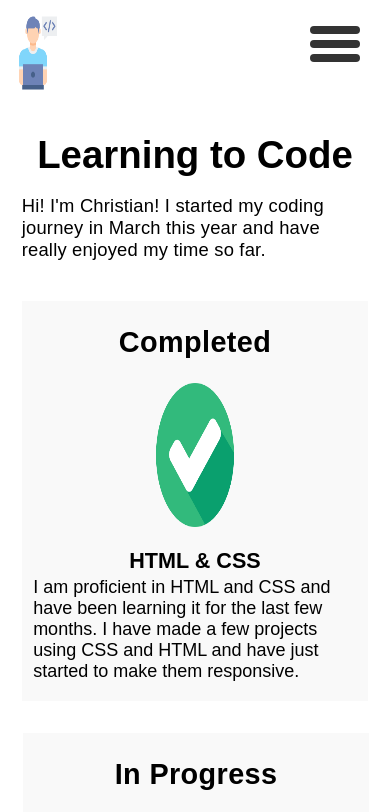
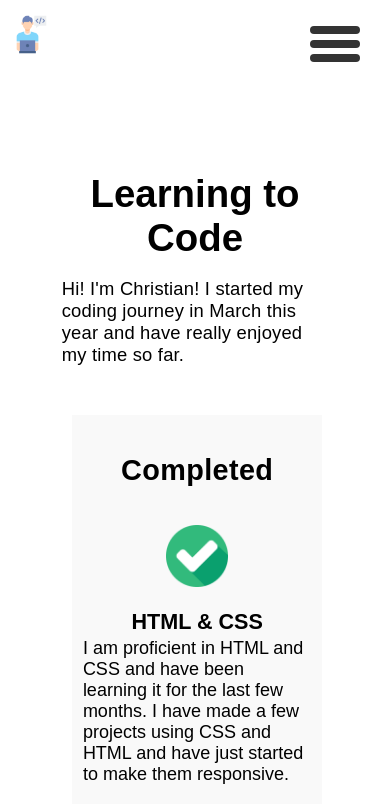
Before and after one commit to CALChris1/Personal-portfolio, a plain HTML site: page index.html in a window 390 px wide. Shown: the top 812 px of the page. Drawn offline with Linux system fonts and the light colour scheme.

Commit message:
Updates styling to make web app more responsive

```diff
--- a/index.html
+++ b/index.html
@@ -8,6 +8,7 @@
     <link rel="stylesheet" href="style.css" />
   </head>
   <body>
+  <section class="page-wrapper">
     <section class="menu-bar">
       <div id="logo">
         <img class="logo" src="assets/programmer.png" alt="Logo" />
@@ -35,6 +36,7 @@
       </aside>
     </section>
 
+    <section class="content-wrapper">
       <section class="introduction">
         <div>
           <h1 class="learning">Learning to Code</h1>
@@ -45,11 +47,12 @@
         </div>
       </section>
 
+<!--      <section class="boxes-wrapper">-->
         <section class="boxes">
           <div class="box1">
             <h1 class="title1">Completed</h1>
             <div id="picture1">
-          <img class="picture1" src="assets/checked.png" alt="Completed logo" />
+              <img class="picture1 icons" src="assets/checked.png" alt="Completed logo" />
             </div>
             <h3 class="html-css">HTML & CSS</h3>
             <p class="explanation1">
@@ -63,7 +66,7 @@
             <h1 class="title2">In Progress</h1>
             <div id="picture2">
               <img
-            class="picture2"
+                class="picture2 icons"
                 src="assets/settings.png"
                 alt="In Progress logo"
               />
@@ -80,7 +83,7 @@
             <h1 class="title3">Upcoming</h1>
             <div id="picture3">
               <img
-            class="picture3"
+                class="picture3 icons"
                 src="assets/upcoming.png"
                 alt="Completed logo"
               />
@@ -93,5 +96,9 @@
             </p>
           </div>
         </section>
+<!--      </section>-->
+    </section>
+
+  </section>
   </body>
 </html>
--- a/style.css
+++ b/style.css
@@ -5,14 +5,11 @@ body {
 }
 
 .menu-bar {
-  height: 20vh;
   display: flex;
   flex-direction: row;
 }
 
 .logo {
-  height: 14vh;
-  width: 12vw;
   padding: 15px;
   padding-left: 2vw;
 }
@@ -225,7 +222,6 @@ a:hover {
 
 .introduction {
   display: flex;
-  height: 10vh;
   align-items: center;
   justify-content: center;
   padding: 10px;
@@ -250,17 +246,15 @@ a:hover {
   flex-direction: row;
   justify-content: center;
   align-items: center;
-  padding-left: 10vw;
-  padding-right: 10vw;
-  padding-top: 7vh;
+  gap: 20px;
+  padding: 20px;
+  max-width: 80%;
 }
 
 .box1 {
-  width: 25%;
   flex: 1;
   border: 1px solid #f9f9f9;
   background-color: #f9f9f9;
-  margin-right: 5vw;
 }
 
 .title1 {
@@ -273,10 +267,6 @@ a:hover {
   display: flex;
   justify-content: center;
   align-items: center;
-}
-.picture1 {
-  width: 15vw;
-  height: 20vh;
 }
 
 .html-css {
@@ -292,12 +282,9 @@ a:hover {
 }
 
 .box2 {
-  width: 30%;
   border: 1px solid #f9f9f9;
   background-color: #f9f9f9;
-  margin-right: 5vw;
   flex: 1;
-  align-self: stretch;
 }
 
 .title2 {
@@ -310,10 +297,6 @@ a:hover {
   display: flex;
   justify-content: center;
   align-items: center;
-}
-.picture2 {
-  width: 15vw;
-  height: 20vh;
 }
 
 .js {
@@ -329,7 +312,6 @@ a:hover {
 }
 
 .box3 {
-  width: 25%;
   border: 1px solid #f9f9f9;
   background-color: #f9f9f9;
   flex: 1;
@@ -346,10 +328,6 @@ a:hover {
   justify-content: center;
   align-items: center;
 }
-.picture3 {
-  width: 15vw;
-  height: 20vh;
-}
 
 .react {
   text-align: center;
@@ -363,9 +341,31 @@ a:hover {
   font-size: 1.25em;
 }
 
+.logo {
+  width: 20%;
+}
+
+@media screen and (max-width: 2000px) {
+  .logo {
+    width: 30%;
+  }
+}
+
+@media screen and (max-width: 1390px) {
+  #home {
+    padding-left: 32vw;
+  }
+  .logo {
+    width: 30%;
+  }
+}
+
 @media screen and (max-width: 1300px) {
   #home {
     padding-left: 32vw;
+  }
+  .logo {
+    width: 30%;
   }
 }
 
@@ -373,15 +373,24 @@ a:hover {
   #home {
     padding-left: 28vw;
   }
+  .logo {
+    width: 30%;
+  }
 }
 
 @media screen and (max-width: 1080px) {
   #home {
     padding-left: 24vw;
   }
+  .logo {
+    width: 30%;
+  }
 }
 
 @media screen and (max-width: 1000px) {
+  .logo {
+    width: 10%;
+  }
   .menu-bar {
     display: none;
   }
@@ -397,11 +406,6 @@ a:hover {
 
   #home {
     padding-left: 20vw;
-  }
-
-  .logo {
-    height: 13vh;
-    width: 17.5vw;
   }
 
   .boxes {
@@ -441,30 +445,10 @@ a:hover {
     padding-right: 10vw;
   }
 
-  .logo {
-    height: 11vh;
-    width: 13vw;
-  }
-
-  .picture1,
-  .picture2,
-  .picture3 {
-    height: 18vh;
-  }
 }
 
 @media screen and (max-width: 700px) {
-  .logo {
-    height: 10vh;
-    width: 12vw;
-  }
 
-  .picture1,
-  .picture2,
-  .picture3 {
-    height: 16.5vh;
-    width: 17vw;
-  }
 
   .description {
     font-size: 1.15em;
@@ -490,17 +474,7 @@ a:hover {
     padding-right: 7vw;
   }
 
-  .logo {
-    height: 9vh;
-    width: 14vw;
-  }
 
-  .picture1,
-  .picture2,
-  .picture3 {
-    height: 17vh;
-    width: 20vw;
-  }
 }
 
 @media screen and (max-width: 500px) {
@@ -510,15 +484,22 @@ a:hover {
     padding-right: 6vw;
   }
 
-  .logo {
-    height: 9vh;
-    width: 13vw;
-  }
+}
 
-  .picture1,
-  .picture2,
-  .picture3 {
-    height: 17vh;
-    width: 20vw;
-  }
+.icons {
+  width: 25%;
 }
+
+.page-wrapper {
+  display: flex;
+  gap: 10px;
+  flex-direction: column;
+}
+
+.content-wrapper {
+  padding: 0px 40px 0px 40px;
+}
+
+/*.boxes-wrapper {*/
+/*  max-width: 1000px;*/
+/*}*/
```
Lines whose indentation alone changed are shown as unchanged.
